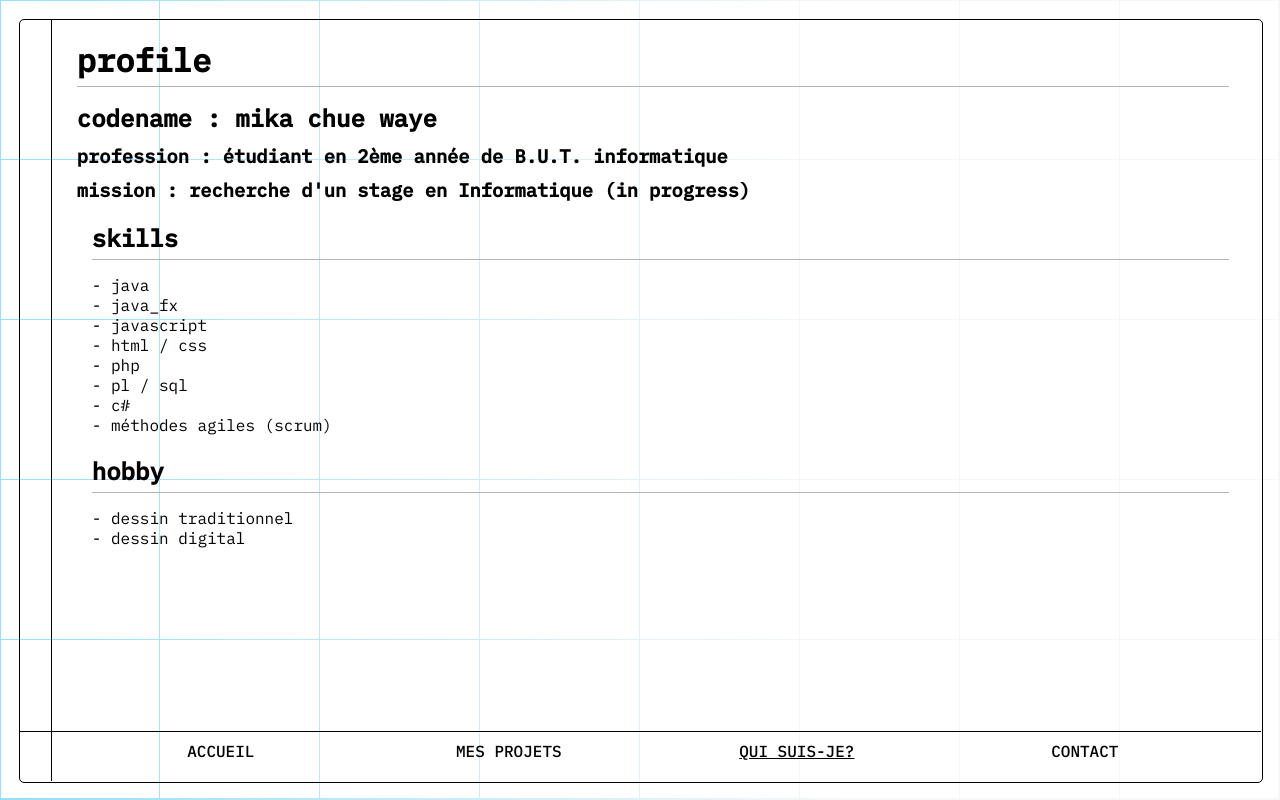
After one commit to MikaChueWaye/portfolio, a PHP site: page /view/cv.html in a window 1280 px wide. The commit adds this page. Run offline with PHP 8.4, Linux system fonts and the light colour scheme.

Commit message:
Ajout de contenu + texte auto dans hackEffect.js

```diff
--- a/css/style.css
+++ b/css/style.css
@@ -94,10 +94,15 @@ body.toggled > #icon {
     width: 97vw;
     height: calc(100vh - 3vw);
     margin: 1.5vw 1.5vw 1.5vw 1.5vw ;
-    border: solid 1px #b4b4b4;
+    /*border: solid 1px #b4b4b4;*/
+    border: solid 1px black;
     border-radius: 5px;
     pointer-events: none;
     z-index: 900;
+}
+.night .uiBackground
+{
+    border-color: white;
 }
 .uiBackground2
 {
@@ -107,10 +112,15 @@ body.toggled > #icon {
     width: 94vw;
     height: calc(100vh - 3vw);
     margin: 1.5vw 1.5vw 1.5vw 4vw ;
-    border-left: solid 1px #b4b4b4;
+    /*border-left: solid 1px #b4b4b4;*/
+    border-left: solid 1px black;
     /*border-right: solid 1px #b4b4b4;*/
     pointer-events: none;
     z-index: 900;
+}
+.night .uiBackground2
+{
+    border-color: white;
 }
 .uiBackground3
 {
@@ -120,9 +130,14 @@ body.toggled > #icon {
     width: 97vw;
     height: calc(100vh - 3vw - 50px);
     margin: 1.5vw 1.5vw 1.5vw 1.5vw ;
-    border-bottom: solid 1px #b4b4b4;
+    /*border-bottom: solid 1px #b4b4b4;*/
+    border-bottom: solid 1px black;
     pointer-events: none;
     z-index: 900;
+}
+.night .uiBackground3
+{
+    border-color: white;
 }
 
 .content-background
@@ -162,7 +177,7 @@ body.toggled > #icon {
 
 .nav-links li
 {
-    width: 30%;
+    width: 25%;
     display: flex;
     justify-content: center;
     padding: 10px 10px 10px 10px;
--- a/js/hackEffect.js
+++ b/js/hackEffect.js
@@ -11,6 +11,11 @@ elements.forEach(event => event.addEventListener('mouseover', () => {
     let iteration = 0;
 
         clearInterval(interval);
+
+        if (event.dataset.value === undefined)
+        {
+            event.dataset.value = event.innerHTML;
+        }
 
         interval = setInterval(()=> {
             event.innerHTML = event.innerHTML
@@ -35,7 +40,7 @@ elements.forEach(event => event.addEventListener('mouseover', () => {
     })
 );
 
-let elements2 = document.querySelectorAll('.FastHacked');
+let elements2 = document.querySelectorAll('.fastHacked');
 
 function loadPage()
 {
@@ -45,6 +50,11 @@ function loadPage()
         let iteration = 0;
 
         clearInterval(interval);
+
+        if (event.dataset.value === undefined)
+        {
+            event.dataset.value = event.innerHTML;
+        }
 
         interval = setInterval(()=> {
             event.innerHTML = event.innerHTML
--- /dev/null
+++ b/view/cv.html
@@ -0,0 +1,73 @@
+<!DOCTYPE html>
+<html lang="fr">
+<head>
+    <meta charset="UTF-8">
+
+    <link rel="stylesheet" href="../css/style.css">
+    <script defer type="text/javascript" src="../js/hackEffect.js"></script>
+    <script defer type="module" src="../js/background.js"></script>
+    <script defer type="module" src="../js/index.js"></script>
+    <link rel="preconnect" href="https://fonts.googleapis.com">
+    <link rel="preconnect" href="https://fonts.gstatic.com" crossorigin>
+    <link href="https://fonts.googleapis.com/css2?family=IBM+Plex+Mono:wght@400;500&display=swap" rel="stylesheet">
+
+    <title>Mika CHUE WAYE | Portfolio</title>
+</head>
+<body>
+
+<div id="tiles"></div>
+
+<div class="uiBackground"></div>
+<div class="uiBackground2"></div>
+<div class="uiBackground3"></div>
+
+<div class="content-background">
+
+    <div class="content" id="scrollbar">
+        <h1 style="margin-bottom:15px; padding-bottom: 5px; border-bottom: solid 1px #b4b4b4">profile</h1>
+        <h2 class="fastHacked" style="margin: 10px 0 10px 0">codename : mika chue waye</h2>
+        <h3 class="fastHacked" style="margin: 10px 0 10px 0">profession : étudiant en 2ème année de B.U.T. informatique</h3>
+        <h3 class="fastHacked" style="margin: 10px 0 10px 0">mission : recherche d'un stage en Informatique (in progress)</h3>
+        <div style="margin-left: 15px">
+            <h2 style="margin: 15px 0 15px 0; padding: 5px 0 5px 0; border-bottom: solid 1px #b4b4b4">skills</h2>
+            <ul>
+                <li class="fastHacked">- java</li>
+                <li class="fastHacked">- java_fx</li>
+                <li class="fastHacked">- javascript</li>
+                <li class="fastHacked">- html / css</li>
+                <li class="fastHacked">- php</li>
+                <li class="fastHacked">- pl / sql</li>
+                <li class="fastHacked">- c#</li>
+                <li class="fastHacked">- méthodes agiles (scrum)</li>
+            </ul>
+            <h2 style="margin: 15px 0 15px 0; padding: 5px 0 5px 0; border-bottom: solid 1px #b4b4b4">hobby</h2>
+            <ul>
+                <li class="fastHacked">- dessin traditionnel</li>
+                <li class="fastHacked">- dessin digital</li>
+            </ul>
+        </div>
+    </div>
+
+    <nav class="nav-bar">
+        <div class="nav-links">
+            <ul>
+                <li>
+                    <a class="hacked hackHover" href="../index.html">ACCUEIL</a>
+                </li>
+                <li>
+                    <a class="hacked hackHover" href="projets.html">MES PROJETS</a>
+                </li>
+                <li>
+                    <a class="hacked hackHover active" href="#">QUI SUIS-JE?</a>
+                </li>
+                <li>
+                    <a class="hacked hackHover" href="contact.html">CONTACT</a>
+                </li>
+
+            </ul>
+        </div>
+    </nav>
+</div>
+
+</body>
+</html>
```
Also changed, not shown: index.html (+10 -11 lines), template.txt (+10 -7 lines), view/contact.html (+8 -6 lines), view/projets.html (+7 -4 lines).
